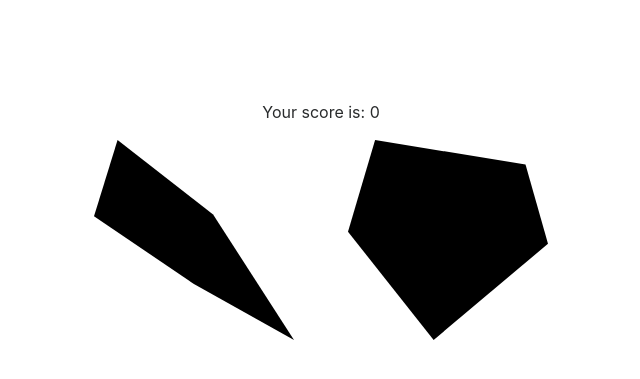
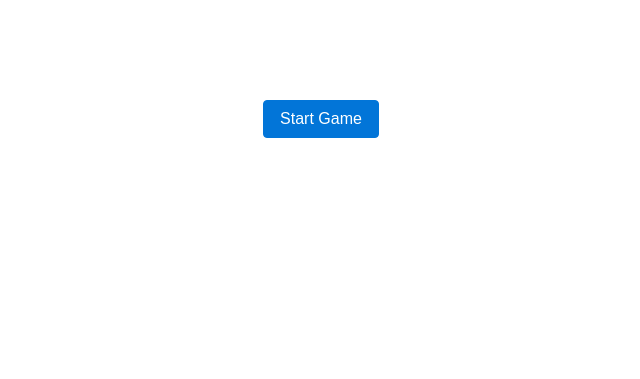
Before and after one commit to sundogx/pick-the-bigger-shape, a Python web app: template templates/index.html in a window 1280 px wide. Shown: the part 56-435 px from the top of the page, without its empty margins (319-959 px from the left). Run offline with Jinja, Linux system fonts and the light colour scheme; the template is opened without the code that fills it, so the values that code supplies are empty; some libraries are stand-ins or nearby versions.

Commit message:
start button

```diff
--- a/static/game.js
+++ b/static/game.js
@@ -4,7 +4,6 @@
 };
 
 var gen_convex_polygon = function(dimensions) {
-	// TODO
     var num_points = 5;
     var edges =[];
     var sum_vec = {x:0,y:0,};
@@ -90,11 +89,9 @@
 }
 
 var which_is_bigger = function(points0, points1) {
-	// TODO
     if(twice_area(points0)>twice_area(points1)){
         return 0;
-	}
-	else{
+    } else{
         return 1;
     }
 }
@@ -112,5 +109,12 @@
     show_polygons();
 }
 
+var start_game = function() {
+    globals.score = 0;
+    $('#start-game').addClass('hidden-xl-down');
+    $('#game').removeClass('hidden-xl-down');
     show_score();
     show_polygons();
+}
+
+$('#start-button').click(start_game);
--- a/templates/index.html
+++ b/templates/index.html
@@ -38,7 +38,11 @@
         </div>
     </nav>
 
-    <div class="container text-center" id="game" style='padding-top:100px'>
+    <div class="container text-center" id="start-game" style='padding-top:100px'>
+        <button type="button" id="start-button" class="btn btn-primary">Start Game</button>
+    </div>
+
+    <div class="container text-center hidden-xl-down" id="game" style='padding-top:100px'>
         <p id="score_field"></p>
         <p></p>
         <span id="shape0" onclick="guess(0)" style='padding:25px'></span>
```
Lines whose indentation alone changed are shown as unchanged.
